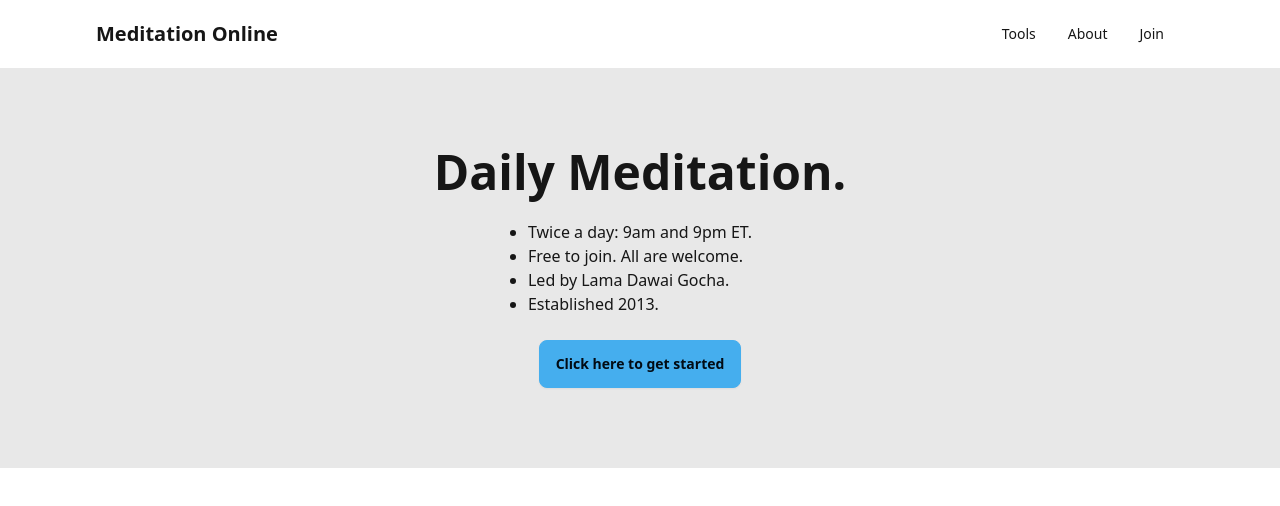
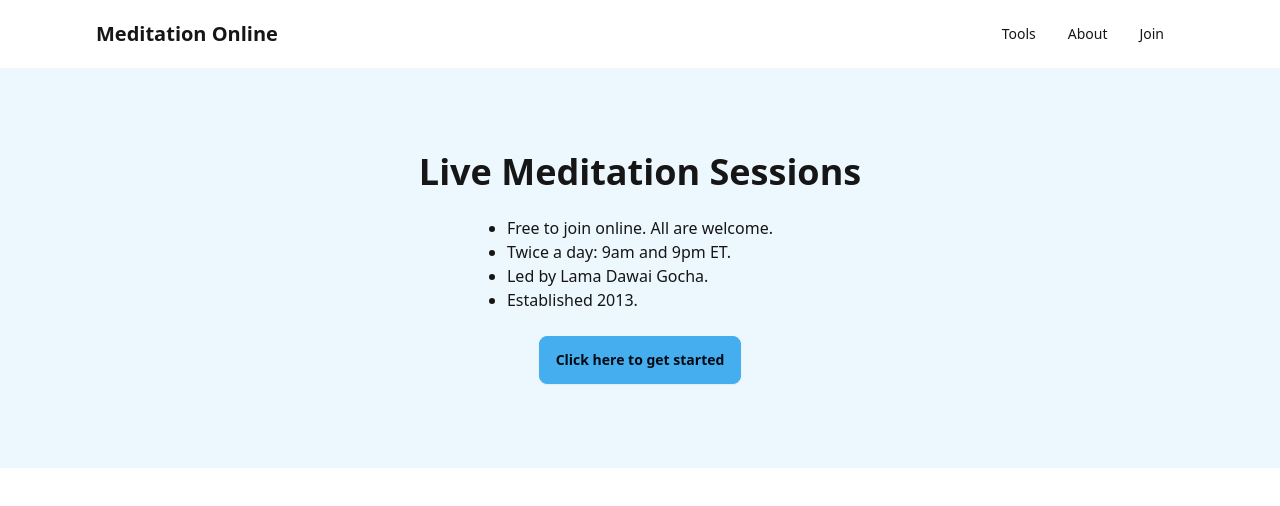
Before and after one commit to mo-sangha/website, a SvelteKit app in the folder frontend/: page / in a window 1280 px wide. Shown: the top 506 px of the page. Built offline with nearby package versions, Linux system fonts and the light colour scheme.

Commit message:
Front page styling

```diff
--- a/frontend/src/app.css
+++ b/frontend/src/app.css
@@ -4,7 +4,7 @@
 
 @layer utilities {
     .p-gutter {
-        @apply px-24;
+        @apply px-4 md:px-24;
     }
 }
 
--- a/frontend/src/routes/+page.svelte
+++ b/frontend/src/routes/+page.svelte
@@ -1,11 +1,11 @@
-<div class="hero min-h-[50vh] bg-base-200">
+<div class="hero min-h-[50vh] bg-primary bg-opacity-10">
 	<div class="hero-content text-center">
 		<div class="max-w-md">
-			<h1 class="text-5xl font-bold">Daily Meditation.</h1>
+			<h1 class="text-4xl font-bold">Live Meditation Sessions</h1>
 			<div class="py-6 text-left mx-auto w-fit">
 				<ul class="list-disc">
+					<li>Free to join online. All are welcome.</li>
 					<li>Twice a day: 9am and 9pm ET.</li>
-					<li>Free to join. All are welcome.</li>
 					<li>Led by Lama Dawai Gocha.</li>
 					<li>Established 2013.</li>
 				</ul>
```
